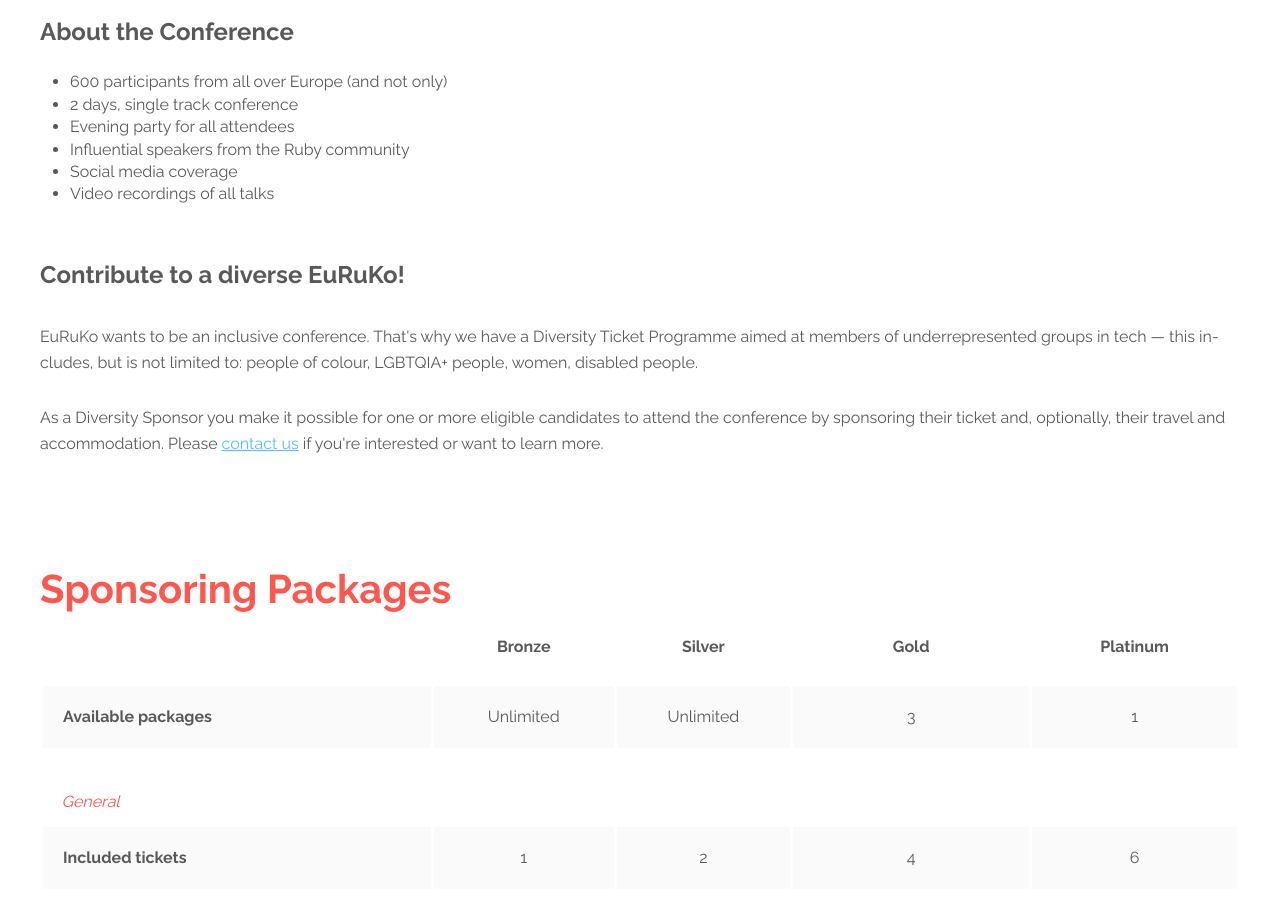
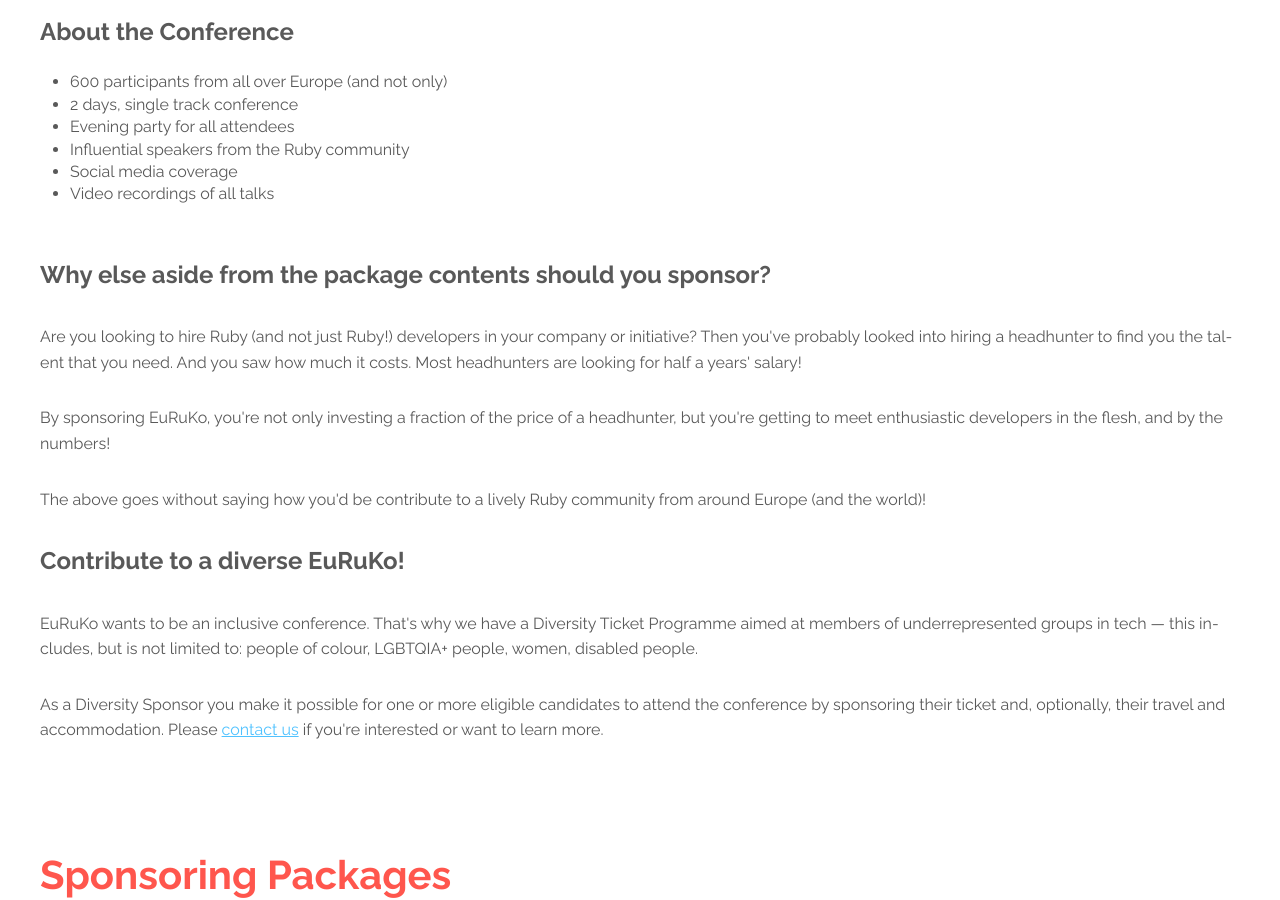
Before and after one commit to euruko/euruko2018.github.io, a Jekyll site: the page built from sponsoring.html, in a window 1280 px wide and 900 px high, scrolled down 369 px. Built offline with Jekyll 4.4.1, drawn with Linux system fonts in a browser that asks for light colours.

Commit message:
Add sponsor pitch

```diff
--- a/sponsoring.html
+++ b/sponsoring.html
@@ -34,6 +34,22 @@
                 <li>Social media coverage</li>
                 <li>Video recordings of all talks</li>
             </ul>
+
+            <h3 style="margin-top: 30px;">Why else aside from the package contents should you sponsor?</h3>
+            <p style="margin-top: 30px;">
+              Are you looking to hire Ruby (and not just Ruby!) developers in
+              your company or initiative? Then you've probably looked into
+              hiring a headhunter to find you the talent that you need.
+              And you saw how much it costs. Most headhunters are looking for half a years' salary!
+            </p>
+            <p style="margin-top: 30px;">
+              By sponsoring EuRuKo, you're not only investing a fraction of the
+              price of a headhunter, but you're getting to meet enthusiastic
+              developers in the flesh, and by the numbers!
+            </p>
+            <p style="margin-top: 30px;">
+              The above goes without saying how you'd be contribute to a lively Ruby community from around Europe (and the world)!
+            </p>
 
             <div class="no-print">
                 <h3 style="margin-top: 30px;">Contribute to a diverse EuRuKo!</h3>
```
